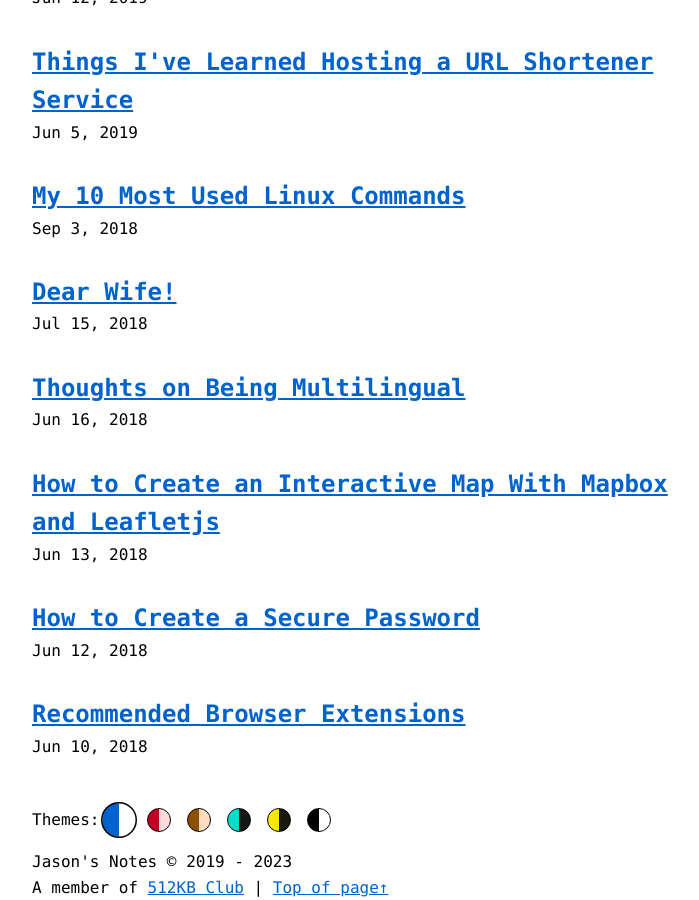
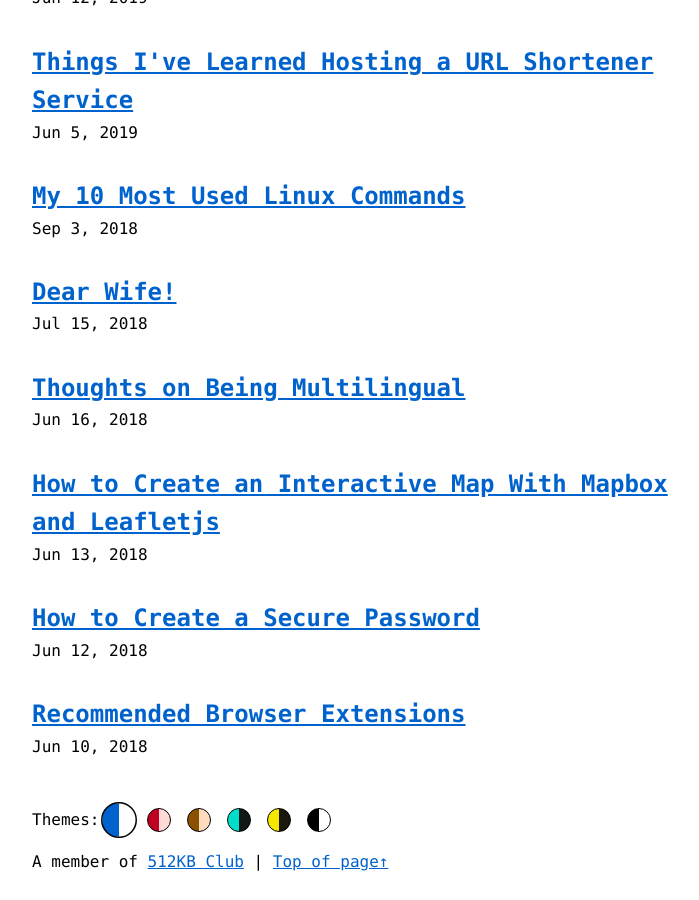
Before and after one commit to jasontthai/jasonthai.me, a Jekyll site: the page built from index.html, in a window 1280 px wide and 900 px high, scrolled down 6671 px. Shown: the whole window, without its empty margins (272-971 px from the left). Built offline with Jekyll 4.4.1, drawn with Linux system fonts in a browser that asks for light colours; after the commit the page ends 7546 px from its top, so only the background shows below that.

Commit message:
update footer

```diff
--- a/_includes/footer.html
+++ b/_includes/footer.html
@@ -8,7 +8,6 @@
       <button id="yellow" class="tb" style="border: 1px solid black; background: linear-gradient(to right, var(--yellow-link-color) 0%, var(--yellow-link-color) 50%, var(--yellow-bg-color) 50%, var(--yellow-bg-color) 100%);" onclick="o(this)" aria-label="Yellow"></button>
       <button id="mono" class="tb" style="border: 1px solid black; background: linear-gradient(to right, var(--mono-link-color) 0%, var(--mono-link-color) 50%, var(--mono-bg-color) 50%, var(--mono-bg-color) 100%);" onclick="o(this)" aria-label="Mono"></button>
     </p>
-    <div>{{ site.title | escape }}</b> © 2019 - {{ site.time | date: '%Y' }}</div>
     <div>
       A member of <a target="blank" href="https://512kb.club">512KB Club</a> | <a href="#menu">Top of page&#8593</a>
     </div>
```
